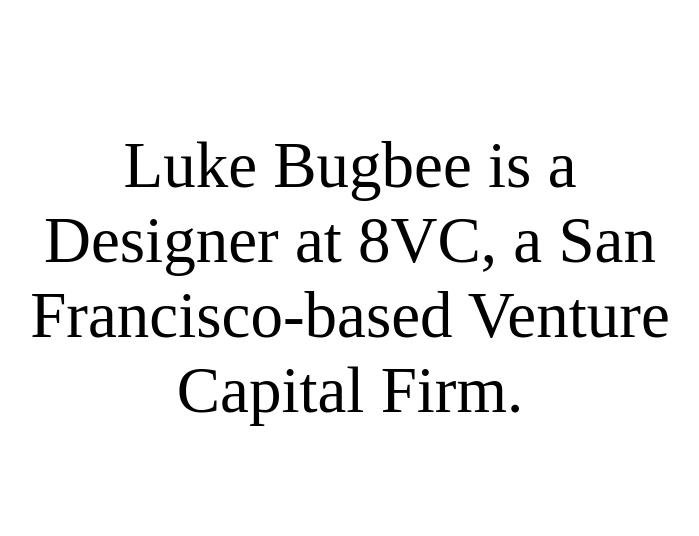
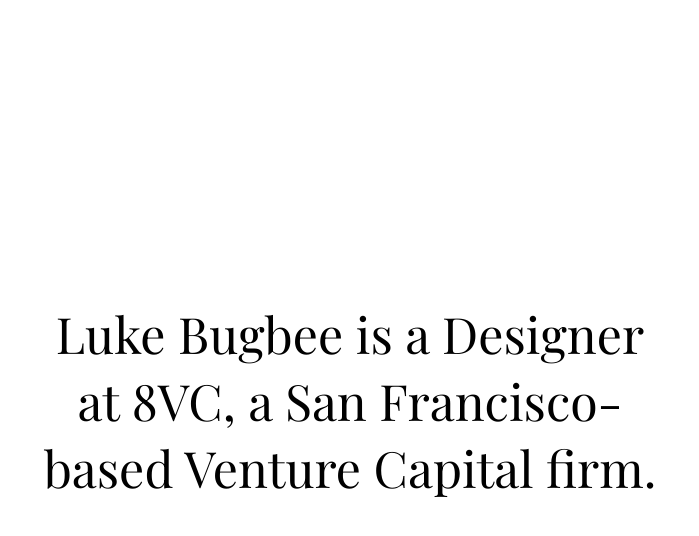
Before and after one commit to LukeBugbee/LukeBugbee.github.io, a plain HTML site: page index.html in a window 1280 px wide. Shown: the whole page, without its empty margins (290-989 px from the left). Drawn offline with nearby package versions, Linux system fonts and the light colour scheme.

Commit message:
began styling, centering, etc

```diff
--- a/index.html
+++ b/index.html
@@ -4,11 +4,12 @@
 	<meta charset="UTF-8">
 	<title>Luke Bugbee</title>
 	<link rel="stylesheet" href="styles.css">
+	<link href="https://fonts.googleapis.com/css?family=Playfair+Display" rel="stylesheet">
 </head>
 <body>
 	<header>
 		<div>
-			<p>Luke Bugbee is a Designer at 8VC, a San Francisco-based Venture Capital Firm.</p>
+			<p><a href="https://twitter.com/bugmango">Luke Bugbee</a> is a Designer at <a href="http://www.8vc.com">8VC</a>, a San Francisco-based Venture Capital firm.</p>
 		</div>
 	</header>
 </body>
--- a/styles.css
+++ b/styles.css
@@ -4,16 +4,36 @@
 }
 
 header {
-	margin-top:20%;
-	margin:0 auto;
+	position: relative;
+	left: 0;
+	top: 0;
+	width: 100vw;
+	height: 100vh;
 }
 
 p {
-	font-size:65px;
+	font-family: 'Playfair Display', serif;
+	font-size:50px;
 	font-color:#666666;
 	text-align: center;
-	max-width:650px;
-	margin:0 auto;
-	margin-top:10%;
+	position: absolute;
+  	left: 50%;
+  	top: 50%;
+  	transform: translate(-50%, -50%);
+}
+
+a {
+	text-decoration: none;
+	color:black;
 
 }
+
+a:visited { text-decoration: none; }
+a:hover {
+	text-decoration: none;
+	letter-spacing: 2px;
+	border-bottom:1px solid #00EA65;
+	transition:.5s linear ;
+}
+a:focus { text-decoration: none; }
+a:hover, a:active { text-decoration: none; }
```
Also changed, not shown: 1 other file.
